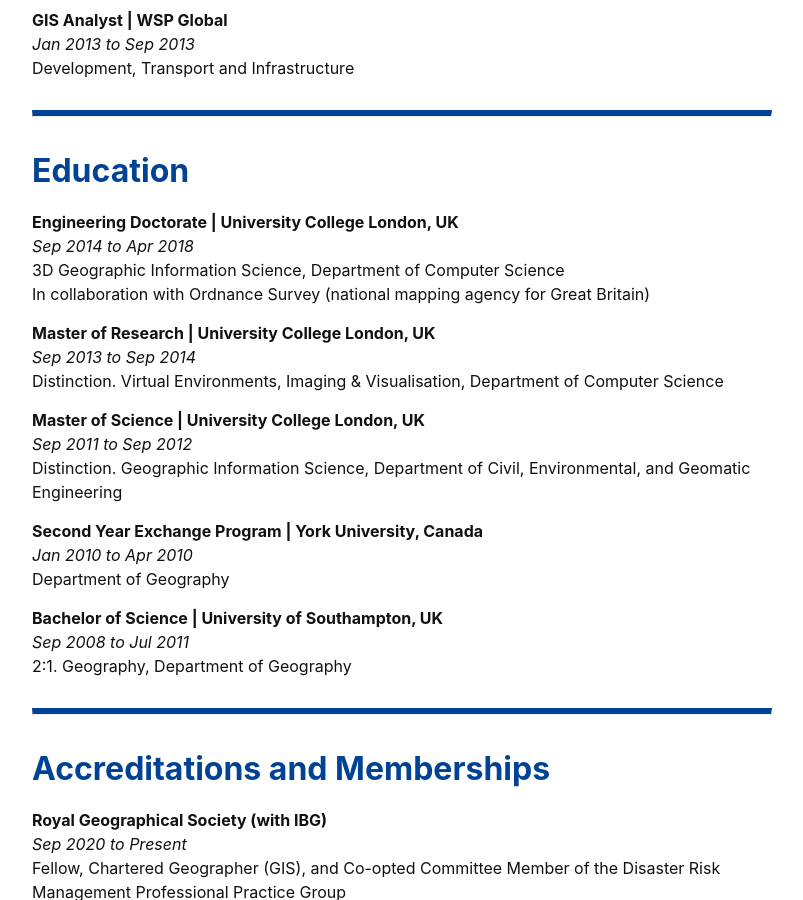
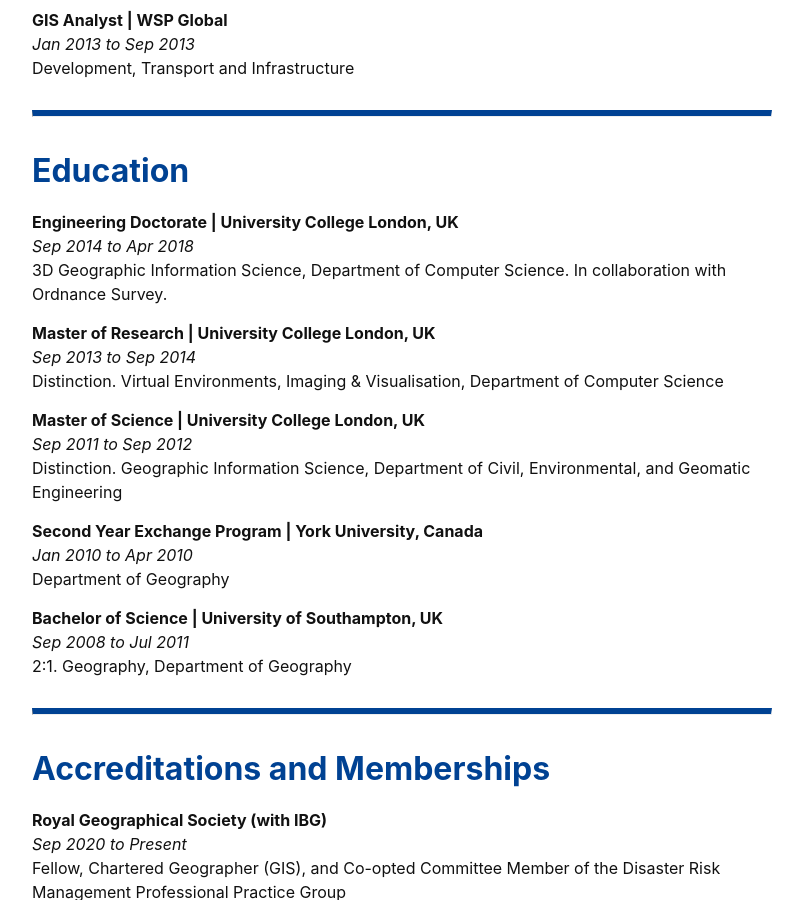
Before and after one commit to kel196/kel196.github.io, a Jekyll site: the page built from index.md, in a window 1280 px wide and 900 px high, scrolled down 1709 px. Shown: the whole window, without its empty margins (238-1041 px from the left). Built offline with Jekyll 4.4.1, drawn with Linux system fonts in a browser that asks for light colours; our own code applies the rules of GitHub Pages for plain Markdown files.

Commit message:
Update index.md

```diff
--- a/index.md
+++ b/index.md
@@ -61,8 +61,7 @@ Development, Transport and Infrastructure
 ## Education
 **Engineering Doctorate | University College London, UK**<br />
 *Sep 2014 to Apr 2018*<br />
-3D Geographic Information Science, Department of Computer Science<br />
-In collaboration with Ordnance Survey (national mapping agency for Great Britain)<br />
+3D Geographic Information Science, Department of Computer Science. In collaboration with Ordnance Survey.<br />
 
 **Master of Research | University College London, UK**<br />
 *Sep 2013 to Sep 2014*<br />
```
